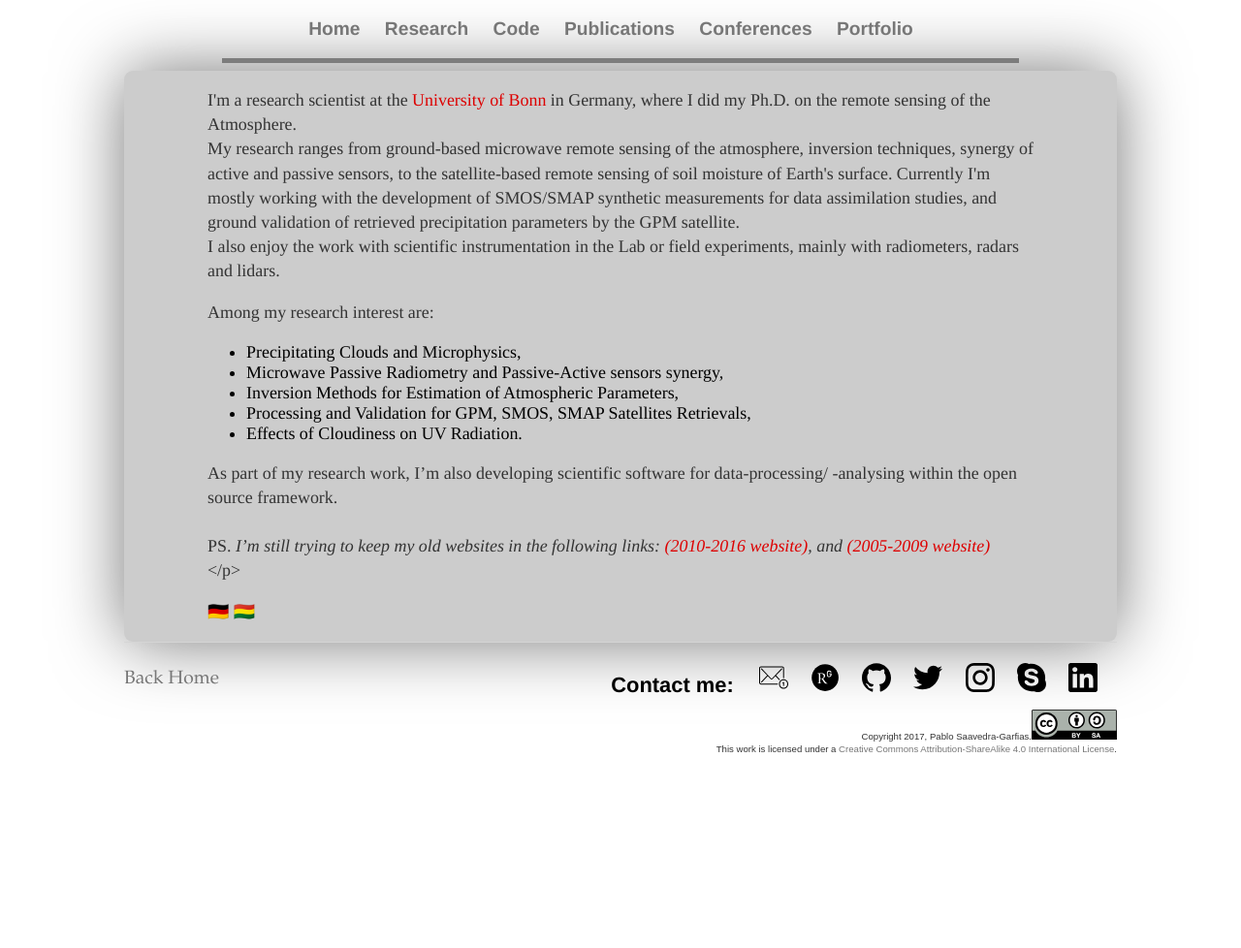
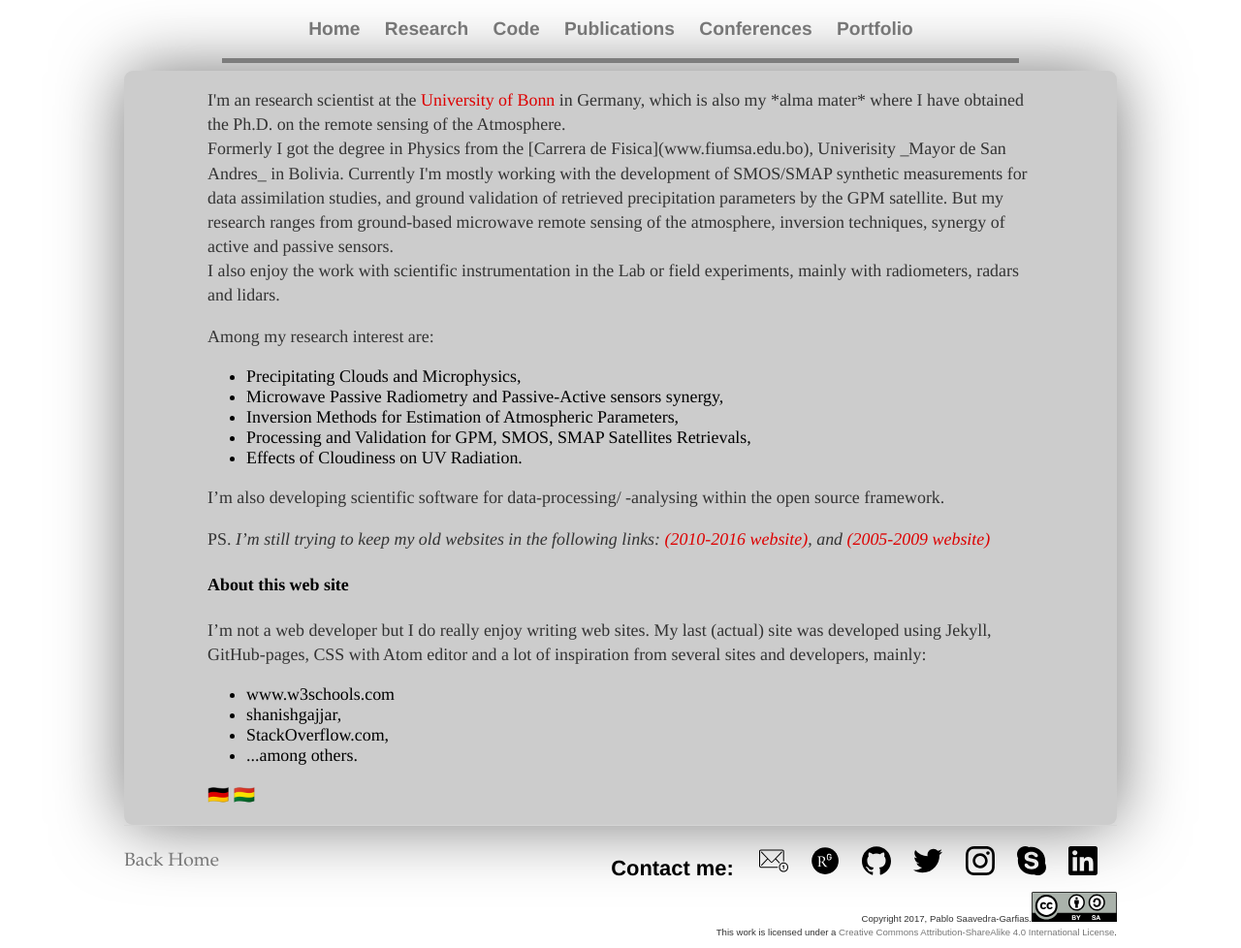
Before and after one commit to pablosaa/pablosaa.github.io, a Jekyll site: the page built from about.md, in a window 1280 px wide. Shown: the whole page at 97% size. Built offline with Jekyll 4.4.1, drawn with Linux system fonts in a browser that asks for light colours; before the commit the page ends 900 px from its top, so only the background shows below that.

Commit message:
IPT repository + fix contact alternative tags

```diff
--- a/_includes/mainfoot.html
+++ b/_includes/mainfoot.html
@@ -1,26 +1,26 @@
 {% if page.url!='/' %}<a href="{{site.baseurl}}/"><h2 style="float:left;">Back Home</h2></a>{% endif %}
  <ul>
    <li style="font-size:1.9em;" > Contact me: </li>
-    <li><a href="mailto:pablosaa@uni-bonn.de" title="Email">
+    <li><a href="mailto:pablosaa@uni-bonn.de" title="Email" alt="Email">
       {% include icons/email.svg %}
     </a></li>
-    <li><a href="https://researchgate.net/profile/Pablo_Saavedra_Garfias" title="ResearGate" target="_blank">
+    <li><a href="https://researchgate.net/profile/Pablo_Saavedra_Garfias" title="ResearGate" target="_blank" atl="RG">
       {% include icons/researchgate.svg %}
     </a></li>
-    <li><a href="https://github.com/pablosaa" title="GitHub" target="_blank">
+    <li><a href="https://github.com/pablosaa" title="GitHub" target="_blank" alt="GihHub">
       {% include icons/github.svg %}
       </a></li>
-    <li><a href="https://twitter.com/gasaapa" title="Twitter" target="_blank">
+    <li><a href="https://twitter.com/gasaapa" title="Twitter" target="_blank" alt="Twitter">
       {% include icons/twitter.svg %}
     </a></li>
-    <li><a href="https://instagram.com/pablo.saavedragarfias" title="Instagram" target="_blank">
+    <li><a href="https://instagram.com/pablo.saavedragarfias" title="Instagram" target="_blank" alt="InstG">
       {% include icons/instagram.svg %}
     </a></li>
-    <li><a href="skype:pablo.saa?userinfo" title="Skype">
+    <li><a href="skype:pablo.saa?userinfo" title="Skype" alt="Skype">
       {% include icons/skype.svg %}
     </a></li>
-    <li><a href="https://www.linkedin.com/in/pablo-saavedra-garfias-1bb47498" title="LinkedIn" target="_blank">
+    <li><a href="https://www.linkedin.com/in/pablo-saavedra-garfias-1bb47498" title="LinkedIn" target="_blank" alt="LnI">
       {% include icons/linkedin.svg %}
     </a></li>
  </ul>
-<p>Copyright 2017, Pablo Saavedra-Garfias.<a rel="license" href="http://creativecommons.org/licenses/by-sa/4.0/"><img alt="Creative Commons License" style="border-width:0; width:88px; height:31px;" src="{{site.baseurl}}/images/icons/by-sa.svg" /></a><br />This work is licensed under a <a rel="license" href="http://creativecommons.org/licenses/by-sa/4.0/">Creative Commons Attribution-ShareAlike 4.0 International License</a>.</p>
+<p>Copyright 2017, Pablo Saavedra-Garfias.<a rel="license" href="http://creativecommons.org/licenses/by-sa/4.0/" alt="CC License"><img alt="Creative Commons License" style="border-width:0; width:88px; height:31px;" src="{{site.baseurl}}/images/icons/by-sa.svg" /></a><br />This work is licensed under a <a rel="license" href="http://creativecommons.org/licenses/by-sa/4.0/">Creative Commons Attribution-ShareAlike 4.0 International License</a>.</p>
--- a/about.md
+++ b/about.md
@@ -3,15 +3,14 @@
 title: About me
 ---
 <p>
-I'm a research scientist
+I'm an research scientist
 at the <a alt="Alma Mater" href="https://uni-bonn.de">University of Bonn</a>
-in Germany, where I did my Ph.D. on the remote sensing of the Atmosphere.<br/>
-My research ranges from ground-based microwave remote sensing of the atmosphere, inversion techniques,
-synergy of active and passive sensors, to the satellite-based remote sensing of soil moisture of Earth's surface.
-Currently I'm mostly working with the development of SMOS/SMAP synthetic measurements for data assimilation studies, and ground validation of retrieved precipitation parameters by the GPM satellite.<br/>
+in Germany, which is also my *alma mater* where I have obtained the Ph.D. on the remote sensing of the Atmosphere.<br/>
+Formerly I got the degree in Physics from the [Carrera de Fisica](www.fiumsa.edu.bo), Univerisity _Mayor de San Andres_ in Bolivia.
+
+Currently I'm mostly working with the development of SMOS/SMAP synthetic measurements for data assimilation studies, and ground validation of retrieved precipitation parameters by the GPM satellite. But my research ranges from ground-based microwave remote sensing of the atmosphere, inversion techniques, synergy of active and passive sensors.<br/>
 I also enjoy the work with scientific instrumentation in the Lab or field
-experiments, mainly with radiometers, radars and lidars.
-<br/>
+experiments, mainly with radiometers, radars and lidars.<br/>
 </p>
 <p> Among my research interest are:</p>
 <ul>
@@ -21,14 +20,21 @@
   <li>  Processing and Validation for GPM, SMOS, SMAP Satellites Retrievals,</li>
   <li> Effects of Cloudiness on UV Radiation.</li>
 </ul>
-As part of my research work, I'm also developing scientific software for data-processing/ -analysing within the open source framework.
-<br/>
-<br/>
+I'm also developing scientific software for data-processing/ -analysing within the open source framework.<br/>
+
 PS. <em>I'm still trying to keep my old websites in the following links:
 <a title="2010-2017 MIUB website" href="{{site.PDFmiub}}" target="_blank">(2010-2016 website)</a>, and
 <a title="2005-2009 was at Yahoo-pages" href="http://www2.meteo.uni-bonn.de/admirari" target="_blank">(2005-2009 website)</a>
 </em>
 <br/>
-</p>
+
+<h4> About this web site </h4>
+I'm not a web developer but I do really enjoy writing web sites. My last (actual) site was developed using Jekyll, GitHub-pages, CSS with Atom editor and a lot of inspiration from several sites and developers, mainly:<br/>
+<ul>
+  <li>www.w3schools.com</li>
+  <li>shanishgajjar,</li>
+  <li>StackOverflow.com,</li>
+  <li>...among others.</li>
+</ul>
 
  🇩🇪 🇧🇴
--- a/css/main.css
+++ b/css/main.css
@@ -46,7 +46,7 @@
 }
 h2 {
   font-size: 2em;
-  font-family: 'fantasy','Bookman','Palatino';
+  font-family: 'fantasy','Bookman','Palatino','Arial';
   font-weight: lighter;
 }
 p {
```
Also changed, not shown: _includes/thecodes/OptimRetTech.md (+1 -1 lines), codes.md (+2 -2 lines).
